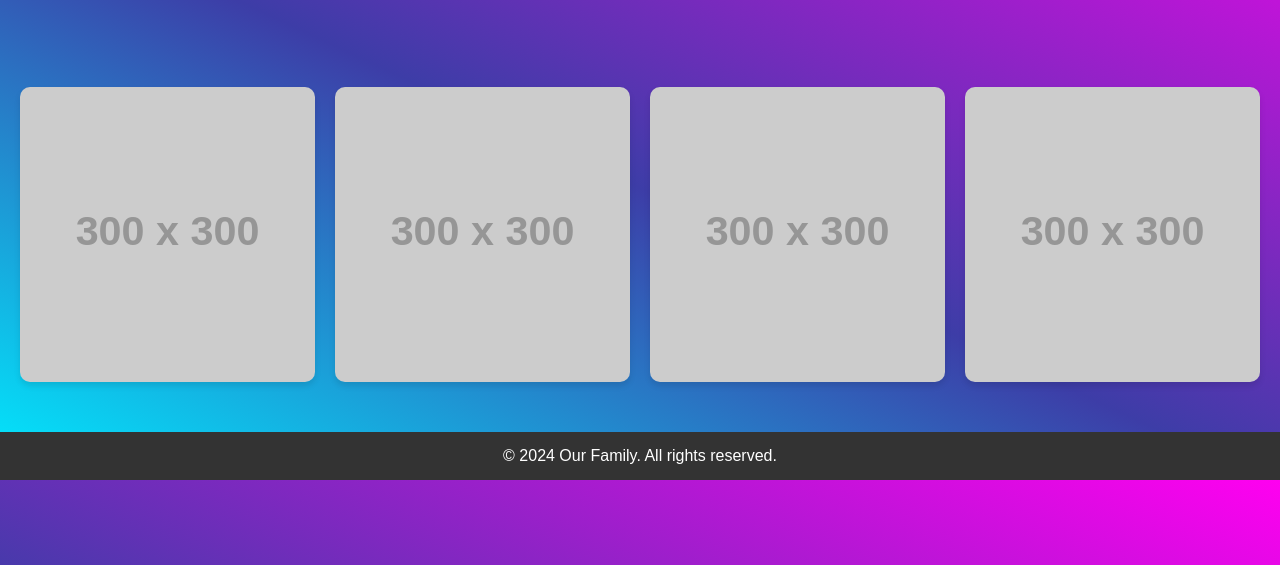
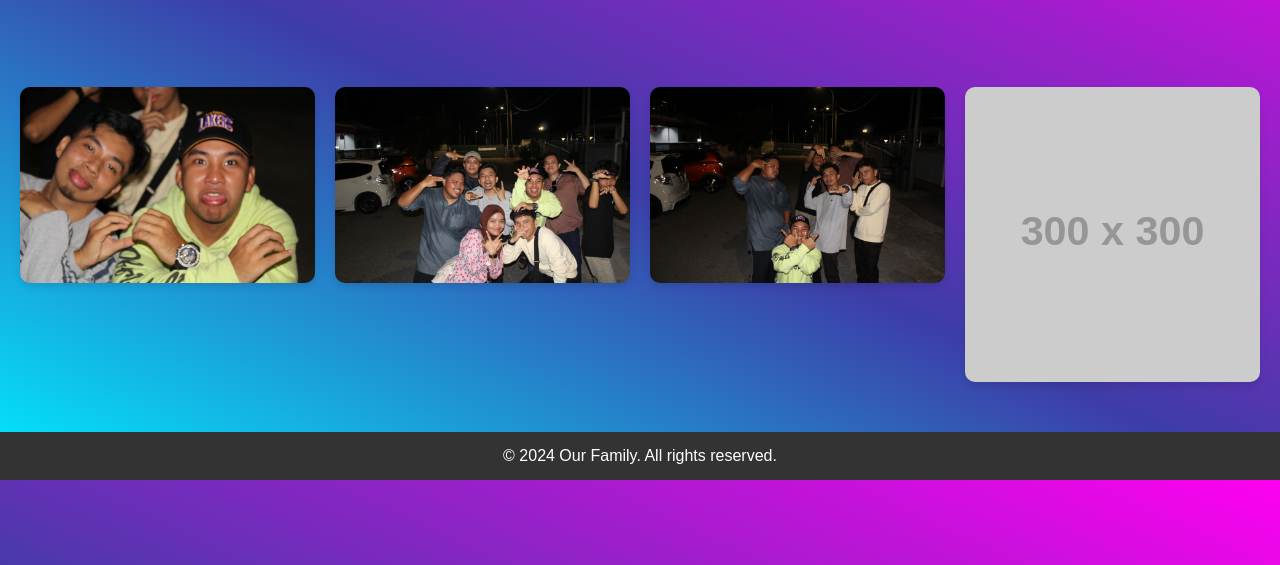
Before and after one commit to Faizuddin03/Y-H-Website, a plain HTML site: page index.html in a window 1280 px wide. Shown: the part 235-800 px from the top of the page. Drawn offline with Linux system fonts and the light colour scheme; placeholder pictures from the web are drawn by us.

Commit message:
add picture

```diff
--- a/index.html
+++ b/index.html
@@ -26,9 +26,9 @@
 
     <!-- Gallery Section -->
     <section class="gallery" id="gallery">
-        <img src="https://via.placeholder.com/300" alt="Family Member 1">
-        <img src="https://via.placeholder.com/300" alt="Family Member 2">
-        <img src="https://via.placeholder.com/300" alt="Family Member 3">
+        <img src="IMG_5680.JPG" alt="Family Member 1">
+        <img src="IMG_5681.JPG" alt="Family Member 2">
+        <img src="IMG_5686.JPG" alt="Family Member 3">
         <img src="https://via.placeholder.com/300" alt="Family Member 4">
     </section>
 
```
Also changed, not shown: IMG_5680.JPG (added), IMG_5681.JPG (added), IMG_5686.JPG (added).
